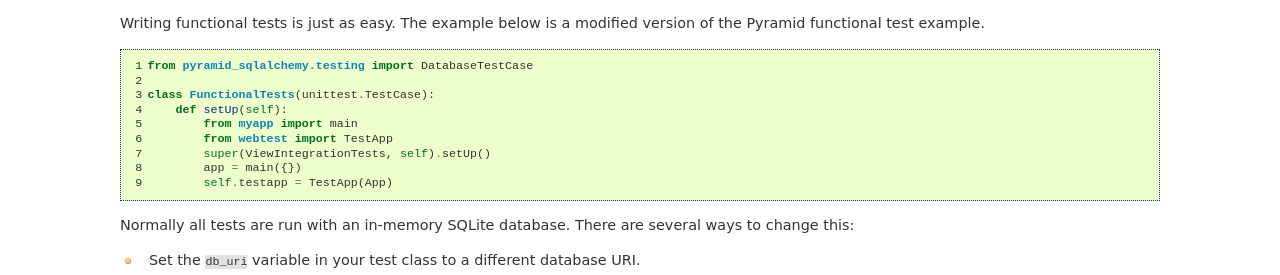
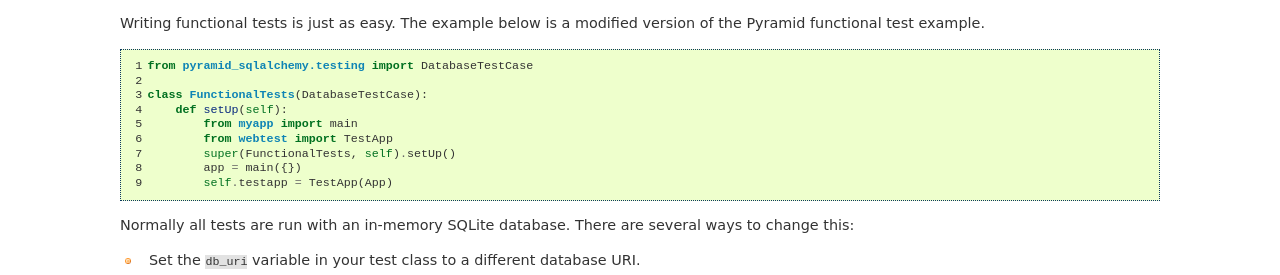
Before and after one commit to wichert/pyramid_sqlalchemy, a Sphinx documentation site: the page built from docs/tests.rst, in a window 1280 px wide. Shown: the part 607-882 px from the top of the page. Built offline with Sphinx 7.4.7, drawn with Linux system fonts in a browser that asks for light colours.

Commit message:
fix example in docs/tests.rst
fix example in docs/tests.rst

```diff
--- a/docs/tests.rst
+++ b/docs/tests.rst
@@ -44,11 +44,11 @@ version of the :ref:`Pyramid functional test example
 
    from pyramid_sqlalchemy.testing import DatabaseTestCase
 
-   class FunctionalTests(unittest.TestCase):
+   class FunctionalTests(DatabaseTestCase):
        def setUp(self):
            from myapp import main
            from webtest import TestApp
-           super(ViewIntegrationTests, self).setUp()
+           super(FunctionalTests, self).setUp()
            app = main({})
            self.testapp = TestApp(App)
 
```
